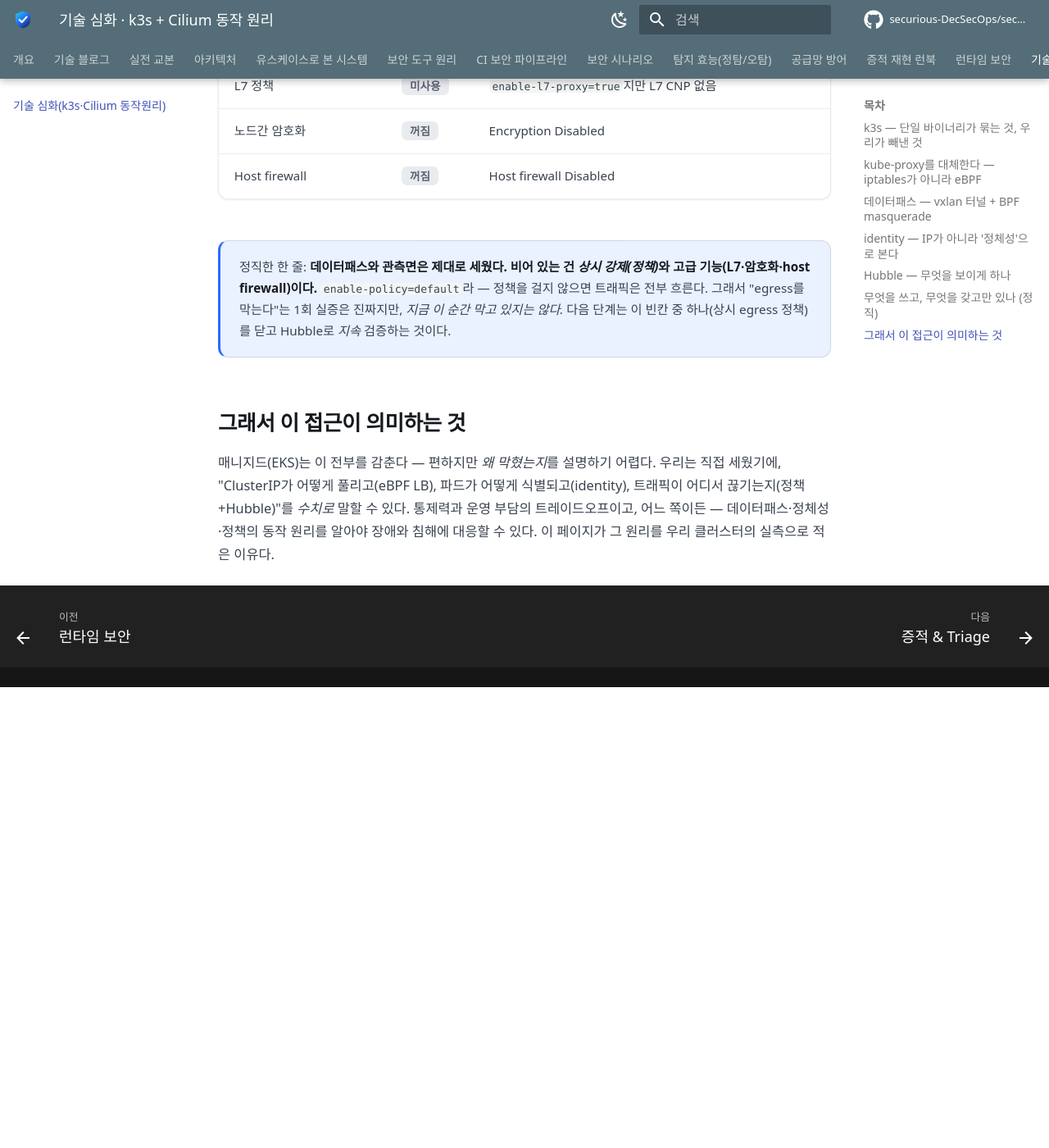
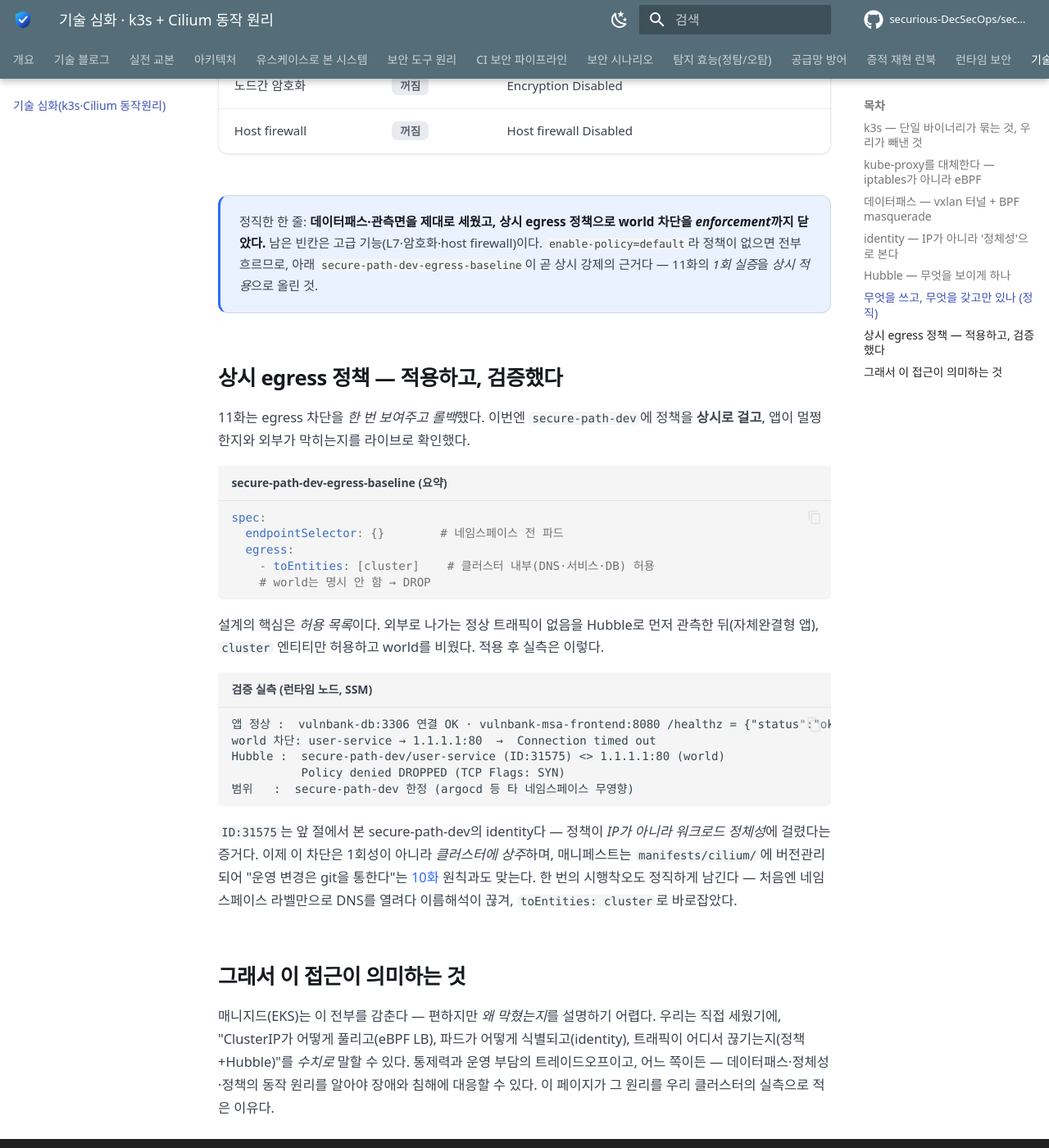
Before and after one commit to securious-DecSecOps/secubank-docs, an MkDocs documentation site: the page built from docs/deep-dive-k3s-cilium.md, in a window 1280 px wide and 1400 px high, scrolled down 3477 px. Shown: the whole window at 82% size. Built offline with MkDocs 1.6.1 and Material for MkDocs 9.7.7, drawn with Linux system fonts in a browser that asks for light colours; some web fonts are replaced; comment, search, counter and statistics services are not loaded; before the commit the page ends 4315 px from its top, so only the background shows below that; some of the changed text lies outside the part shown.

Commit message:
기술심화: 상시 egress 정책 적용·검증 실측 반영 — '1회 실증→상시 적용'으로 표 갱신(상시 CNP done), 검증 블록(앱 정상 healthz ok + world DROP Hubble ID:31575) 추가, DNS 시행착오까지 정직 기록

````diff
--- a/docs/deep-dive-k3s-cilium.md
+++ b/docs/deep-dive-k3s-cilium.md
@@ -107,15 +107,38 @@
 | BPF masquerade / vxlan | <span class="st st--done">사용</span> | cilium-config |
 | identity 기반 모델 | <span class="st st--done">사용</span> | 24 identities (CRD) |
 | Hubble 관측(relay+UI) | <span class="st st--done">사용</span> | 4095 flows |
-| egress 차단(CNP) | <span class="st st--partial">1회 실증</span> | cmd `ba96945a` DROP — **상시 적용은 아님** |
-| **상시 NetworkPolicy** | <span class="st st--planned">없음</span> | `kubectl get cnp -A` 비어 있음, `enable-policy=default`(전부 허용) |
+| **상시 egress 차단(CNP)** | <span class="st st--done">상시 적용·검증</span> | `secure-path-dev-egress-baseline` — 앱 정상 + world DROP (아래 절) |
 | L7 정책 | <span class="st st--planned">미사용</span> | `enable-l7-proxy=true`지만 L7 CNP 없음 |
 | 노드간 암호화 | <span class="st st--planned">꺼짐</span> | Encryption Disabled |
 | Host firewall | <span class="st st--planned">꺼짐</span> | Host firewall Disabled |
 
 <div class="sb-key" markdown>
-정직한 한 줄: **데이터패스와 관측면은 제대로 세웠다. 비어 있는 건 *상시 강제(정책)*와 고급 기능(L7·암호화·host firewall)이다.** `enable-policy=default`라 — 정책을 걸지 않으면 트래픽은 전부 흐른다. 그래서 "egress를 막는다"는 1회 실증은 진짜지만, *지금 이 순간 막고 있지는 않다.* 다음 단계는 이 빈칸 중 하나(상시 egress 정책)를 닫고 Hubble로 *지속* 검증하는 것이다.
+정직한 한 줄: **데이터패스·관측면을 제대로 세웠고, 상시 egress 정책으로 world 차단을 *enforcement*까지 닫았다.** 남은 빈칸은 고급 기능(L7·암호화·host firewall)이다. `enable-policy=default`라 정책이 없으면 전부 흐르므로, 아래 `secure-path-dev-egress-baseline`이 곧 상시 강제의 근거다 — 11화의 *1회 실증*을 *상시 적용*으로 올린 것.
 </div>
+
+## 상시 egress 정책 — 적용하고, 검증했다
+
+11화는 egress 차단을 *한 번 보여주고 롤백*했다. 이번엔 `secure-path-dev`에 정책을 **상시로 걸고**, 앱이 멀쩡한지와 외부가 막히는지를 라이브로 확인했다.
+
+```yaml title="secure-path-dev-egress-baseline (요약)"
+spec:
+  endpointSelector: {}        # 네임스페이스 전 파드
+  egress:
+    - toEntities: [cluster]    # 클러스터 내부(DNS·서비스·DB) 허용
+    # world는 명시 안 함 → DROP
+```
+
+설계의 핵심은 *허용 목록*이다. 외부로 나가는 정상 트래픽이 없음을 Hubble로 먼저 관측한 뒤(자체완결형 앱), `cluster` 엔티티만 허용하고 world를 비웠다. 적용 후 실측은 이렇다.
+
+```text title="검증 실측 (런타임 노드, SSM)"
+앱 정상 :  vulnbank-db:3306 연결 OK · vulnbank-msa-frontend:8080 /healthz = {"status":"ok"}
+world 차단: user-service → 1.1.1.1:80  →  Connection timed out
+Hubble :  secure-path-dev/user-service (ID:31575) <> 1.1.1.1:80 (world)
+          Policy denied DROPPED (TCP Flags: SYN)
+범위   :  secure-path-dev 한정 (argocd 등 타 네임스페이스 무영향)
+```
+
+`ID:31575`는 앞 절에서 본 secure-path-dev의 identity다 — 정책이 *IP가 아니라 워크로드 정체성*에 걸렸다는 증거다. 이제 이 차단은 1회성이 아니라 *클러스터에 상주*하며, 매니페스트는 `manifests/cilium/`에 버전관리되어 "운영 변경은 git을 통한다"는 [10화](textbook/10-gitops.md) 원칙과도 맞는다. 한 번의 시행착오도 정직하게 남긴다 — 처음엔 네임스페이스 라벨만으로 DNS를 열려다 이름해석이 끊겨, `toEntities: cluster`로 바로잡았다.
 
 ## 그래서 이 접근이 의미하는 것
 
````
